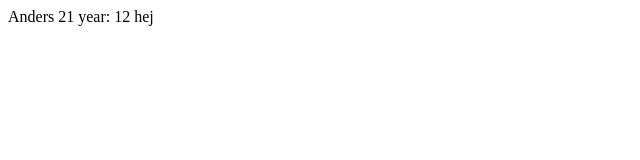
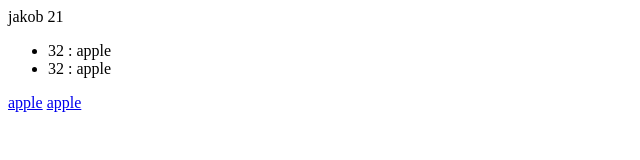
Before and after one commit to Kavzor/ezTemplater, a plain HTML site: page index.html in a window 1280 px wide. Shown: the whole page, without its empty margins (0-640 px from the left). Drawn offline with Linux system fonts and the light colour scheme.

Commit message:
changed structure drastically to add for-of support

```diff
--- a/index.html
+++ b/index.html
@@ -4,7 +4,6 @@
   <meta charset="UTF-8">
   <meta name="viewport" content="width=device-width, initial-scale=1.0">
   <meta http-equiv="X-UA-Compatible" content="ie=edge">
-  <link href="src/css/style.css" rel="stylesheet">
   <title>Document</title>
 </head>
 <body>
--- a/src/js/app.js
+++ b/src/js/app.js
@@ -1,19 +1,34 @@
-ezTemplater.prepare('app-header', {
-  person: {
-    name: 'Jakob',
-    age: 21,
-    year: {
-      month: 12
-    }
+ezTemplate.inflate('app-header', {
+  data: {
+      person: {
+      name: "jakob",
+      details: {
+        age: 21
+      }
+    },
+    car: {
+      drovn: 20
+    },
+    fruites: [
+      {
+        name: 'apple',
+        age: 32
+      },
+      {
+        name: 'pineapple',
+        age: 12
+      }
+    ]
   },
-  thing : {
-    bla: "hej"
+  configuration: {
+    preload: true,   //change to false to preload content or de-comment template.refreshContent() below
+    path: 'static/app-header.html' //Default is tagname + .html under static folder
   }
-}, template => {
-  template.refreshContent(); //Must be called anytime you change data in the template
-  console.log(template.data); //template.data lets you access all the data that you set and manipulate it
+});
 
+ezTemplate.getWhenReady('app-header', (template) => {
   var person = template.data.person;
-  person.name = "Anders"; //Changes the name of person object
-  template.refreshContent(); //Must be called to refresh content
+  person.name = "anders";
+
+  //template.refreshContent();
 });
--- a/src/js/template.js
+++ b/src/js/template.js
@@ -1,6 +1,12 @@
+'use strict';
 
-var ezTemplater = (function() {
-  function getTemplate(path, callback) {
+
+
+var ezTemplate = (function() {
+  const TRIES_THRESHOLD = 200;
+  var templates = new Array();
+
+  function getExternalTemplate(path, callback) {
     var ajax = new XMLHttpRequest();
     ajax.onreadystatechange = function() {
       if(this.readyState === 4 && this.status === 200){
@@ -11,83 +17,96 @@ var ezTemplater = (function() {
     ajax.send();
   }
 
+  function getConfigurations(template, element) {
+    var configurations = {}
+    var jsConfigurations = template.configuration;
+    jsConfigurations = jsConfigurations === undefined ? {} : jsConfigurations;
 
-  function Template(template) {
-    this.format = template.format;
-    this.data = template.data;
-    this.properties = template.properties;
+    var jsPreload = jsConfigurations.preload;
+    var elPreload = element.getAttribute('.preload');
+    configurations.preload = jsPreload === undefined ? elPreload : jsPreload;
+    configurations.preload = configurations.preload === null ? true : configurations.preload;
 
-    this.format = this.format.replace(/\n/g, "");
-    this.format = this.format.split(/\s+/).join(" ");
-    this.format = this.format.replace(/{{ /g, "{{").replace(/ }}/g, "}}");
+    var jsPath = jsConfigurations.path;
+    var elPath = element.getAttribute('.path');
+    configurations.path = jsPath === undefined ? elPath : jsPath;
+    configurations.path = configurations.path == null ? 'static/' + element.tagName.toLowerCase() + '.html' : configurations.path;
 
-    this.skeleton = this.format;
-
+    return configurations;
   }
 
-  Template.prototype.ready = function(callback) {
-    callback(this.data);
+  var inflate = function(selector, template) {
+    var element = document.querySelector(selector);
+    var config = getConfigurations(template, element);
+
+    var templateIndex = templates.push({tagName: element.tagName.toLowerCase()}) - 1;
+
+    config.templateIndex = templateIndex;
+
+    loadFromExternalSource(config, {
+      element: element,
+      data: template.data,
+      ready: template.ready
+    });
   }
 
-  Template.prototype.holder = function(element) {
-    this.element = document.querySelector(element);
-    return this;
+  function loadFromExternalSource(config, template){
+    getExternalTemplate(config.path, skeleton => {
+      var index = config.templateIndex;
+      template.skeleton = skeleton;
+      templates[index].template = new EzTemplate(template);
+
+      if(typeof config.preload === 'string') {
+        config.preload = (config.preload == "true");
+      }
+      if(config.preload) {
+        templates[index].template.refreshContent();
+      }
+    });
   }
 
-  Template.prototype.preload = function() {
-    this.refreshContent();
-    return this;
-  }
-
-  Template.prototype.getData = function() {
-    return this.data;
-  }
-
-  Template.prototype.refreshContent = function() {
-    this.format = this.skeleton;
-    this.properties.forEach(property => {
-      let value = this.data;
-      /*try{
-        console.log("var " + property.split(".")[0] + " = JSON.parse(" + this.data + ");");
-        //eval("var " + property.split(".")[0] + " = JSON.parse(" + this.data + ");");
-      }
-      catch(err){
-        //console.log(err);
-      }*/
-      if(isTenary(property)){
-        value = eval(property);
+  var getWhenReady = function(target, whenReady, tries = 0) {
+    var ezTemplate = templates.find(template => {
+      return template.tagName.toLowerCase() === target;
+    });
+    if(ezTemplate.template === undefined){
+      setTimeout(() => {
+        if (tries > TRIES_THRESHOLD) {
+          throw `Could not find '${target}', check your spelling`;
         }
         else {
-        let parts = property.split(".");
-        parts.forEach(part => {
-          value = value[part];
-        });
+          getWhenReady(target, whenReady, ++tries);
         }
-      this.putContent(property, value);
-    });
-    this.element.innerHTML = this.format;
-  }
-
-  Template.prototype.putContent = function(property, value) {
-    this.format = this.format.replace("{{" + property + "}}", value);
-  }
-
-  function isTenary(expression){
-    console.log(expression);
-    var firstSpecialChar = expression.indexOf("?");
-    var secondSpecialChar = expression.indexOf('"');
-    var thirdSpecialChar = expression.indexOf(":");
-    if(firstSpecialChar !== -1 && secondSpecialChar !== -1 && thirdSpecialChar !== -1){
-      return (firstSpecialChar < secondSpecialChar && secondSpecialChar < thirdSpecialChar);
+      }, 10);
     }
     else {
-      return false;
+      whenReady(ezTemplate.template);
     }
   }
 
+  return {
+    inflate: inflate,
+    getWhenReady: getWhenReady
+  }
+})();
 
-  function extractProperties(template) {
-    let properties = template.split("{{").join("}}").split("}}");
+
+
+let handler = {
+  get(target, key) {
+    if (typeof target[key] === 'object' && target[key] !== null) {
+      return new Proxy(target[key], handler);
+    } else {
+      return target[key];
+    }
+  },
+  set: function(object, property, value) {
+    object[property] = value;
+  }
+}
+
+function extractUsedProperties(skeleton){
+  let properties = skeleton.split("{{").join("}}").split("}}");
   properties = properties.filter(property => {
     return (property.indexOf("<") === -1
             && property.indexOf(">") === -1
@@ -100,37 +119,89 @@ var ezTemplater = (function() {
   return properties;
 }
 
-  function load(skeleton, data){
-    let properties = extractProperties(skeleton);
-    return new Template({
-      properties: properties,
-      format: skeleton,
-      data: data
+function EzTemplate(template) {
+  this.element = template.element;
+  this.ready = template.ready;
+  this.data = new Proxy(template.data, handler);
+
+  //make template more code friendly by removing most whitespaces and line-breaks
+  template.skeleton = template.skeleton.replace(/\n/g, "");
+  template.skeleton = template.skeleton.split(/\s+/).join(" ");
+  template.skeleton = template.skeleton.replace(/{{ /g, "{{").replace(/ }}/g, "}}");
+
+  this.skeleton = template.skeleton;
+  this.properties = extractUsedProperties(this.skeleton);
+}
+
+EzTemplate.prototype.putContent = function(rawContent, property, value) {
+   return rawContent.replace("{{" + property + "}}", value);
+}
+
+
+EzTemplate.prototype.refreshContent = function() {
+  console.log(this.skeleton);
+  this.element.innerHTML = this.skeleton;
+  this.handleDeepProperties(this.element.getElementsByTagName('*'));
+  /*this.properties.forEach(property => {
+    let value = this.data;
+
+    let parts = property.split(".");
+    parts.forEach(part => {
+      value = value[part];
+    });
+
+    this.putContent(property, value);
+  });
+  expandOnFor(this.element.querySelector('*'));*/
+}
+
+EzTemplate.prototype.handleDeepProperties = function(childElements) {
+  for(let index = 0; index < childElements.length; index++) {
+    var childElement = childElements[index];
+    var content = childElement.firstChild.nodeValue;
+
+    var forAttribute = childElement.getAttribute('.for');
+    if(forAttribute !== null) {
+      var arrayStartIndex = forAttribute.lastIndexOf(' ');
+      var arrayName = forAttribute.substr(arrayStartIndex).trim();
+
+      var propertyStartIndex = forAttribute.indexOf(' ');
+      var propertyName = forAttribute.substr(propertyStartIndex).trim();
+      var propertyEndIndex = propertyName.indexOf(' ');
+      var propertyName = propertyName.substr(0, propertyEndIndex);
+
+      var childContent = childElement.innerHTML;
+      while (childElement.firstChild) childElement.removeChild(childElement.firstChild); //empty childElement
+      var properties = extractUsedProperties(childContent);
+
+      this.data[arrayName].forEach(value => {
+        properties.forEach(property => {
+          let parts = property.split(".");
+          let item = value;
+          parts.forEach(part => {
+            if(part !== propertyName){
+              item = item[part];
+            }
+          });
+          childContent = childContent.replace('{{' + property + '}}', item);
+        });
+        childElement.innerHTML += childContent;
       });
     }
+    else {
+      this.properties.forEach(property => {
+        let value = this.data;
 
-  var prepare = function(holder, data, callback) {
-    var srcPath = "static/";
-    var preload = false;
-    var config = data.configuration;
-    if(config) {
-      srcPath = config.srcPath == undefined ? srcPath : config.srcPath;
-      preload = config.preload;
-      callback = config.ready == undefined ? callback : config.ready;
-    }
-    getTemplate(`${srcPath}${holder}.html`, template => {
-      var template = load(template, data).holder(holder);
-      if(preload) {
-        template.preload();
-      }
-      if(callback) {
-        callback(template);
+        let parts = property.split(".");
+        parts.forEach(part => {
+          if(value !== undefined){
+            value = value[part];
           }
         });
+
+        content = this.putContent(content, property, value);
+        childElement.firstChild.nodeValue = content;
+      });
     }
-
-  return {
-    prepare: prepare
   }
-
-})();
+}
--- a/static/app-header.html
+++ b/static/app-header.html
@@ -1,3 +1,12 @@
 <header>
-  {{ person.name }} {{ person.age }} year: {{ person.year.month }} {{thing.bla}}
+  {{ person.name }} {{ person.details.age }}
+
+  <ul .for="let fruit of fruites">
+    <li>{{fruit.age}} : {{fruit.name}}</li>
+  </ul>
 </header>
+
+
+<div .for="let fruit of fruites">
+  <a href="{{fruit.name}}">{{fruit.name}}</a>
+</div>
```
Also changed, not shown: 1 other file. Lines whose indentation alone changed are shown as unchanged.
